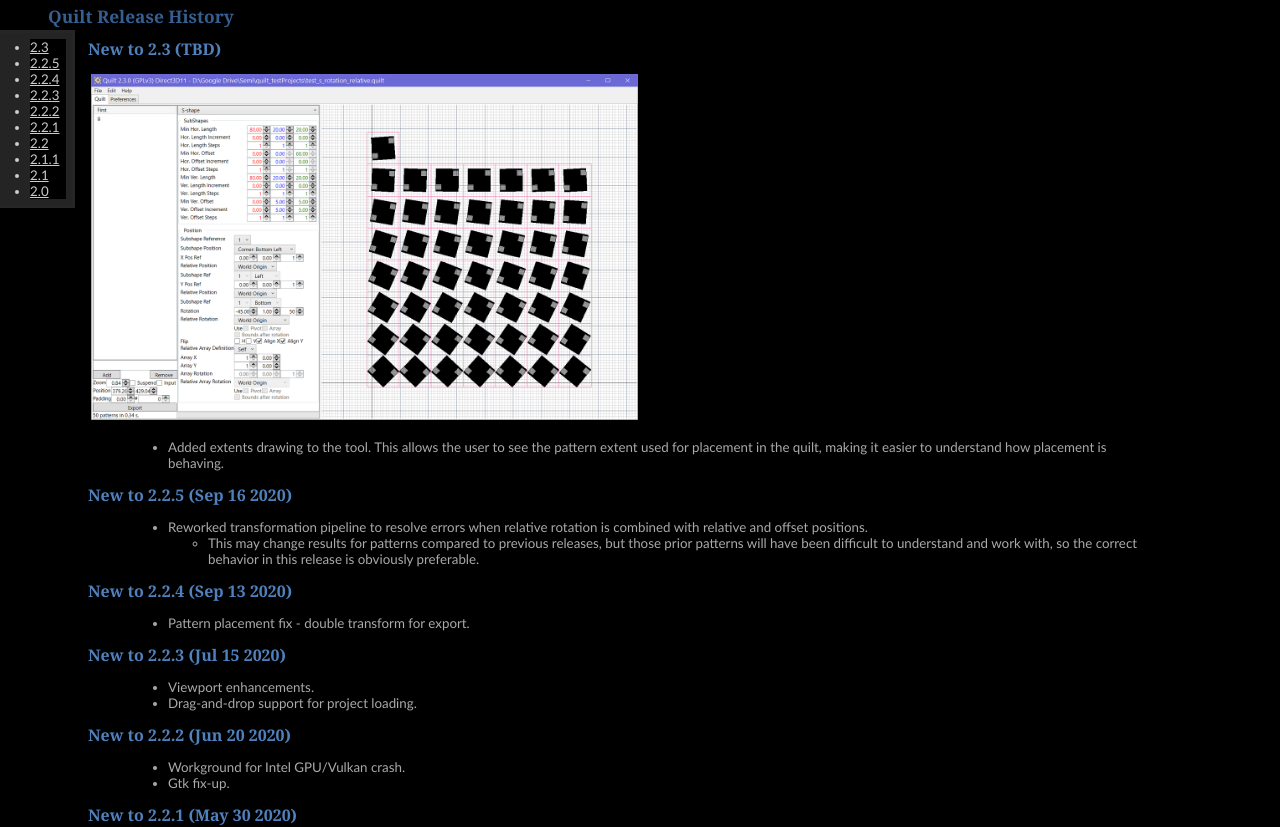
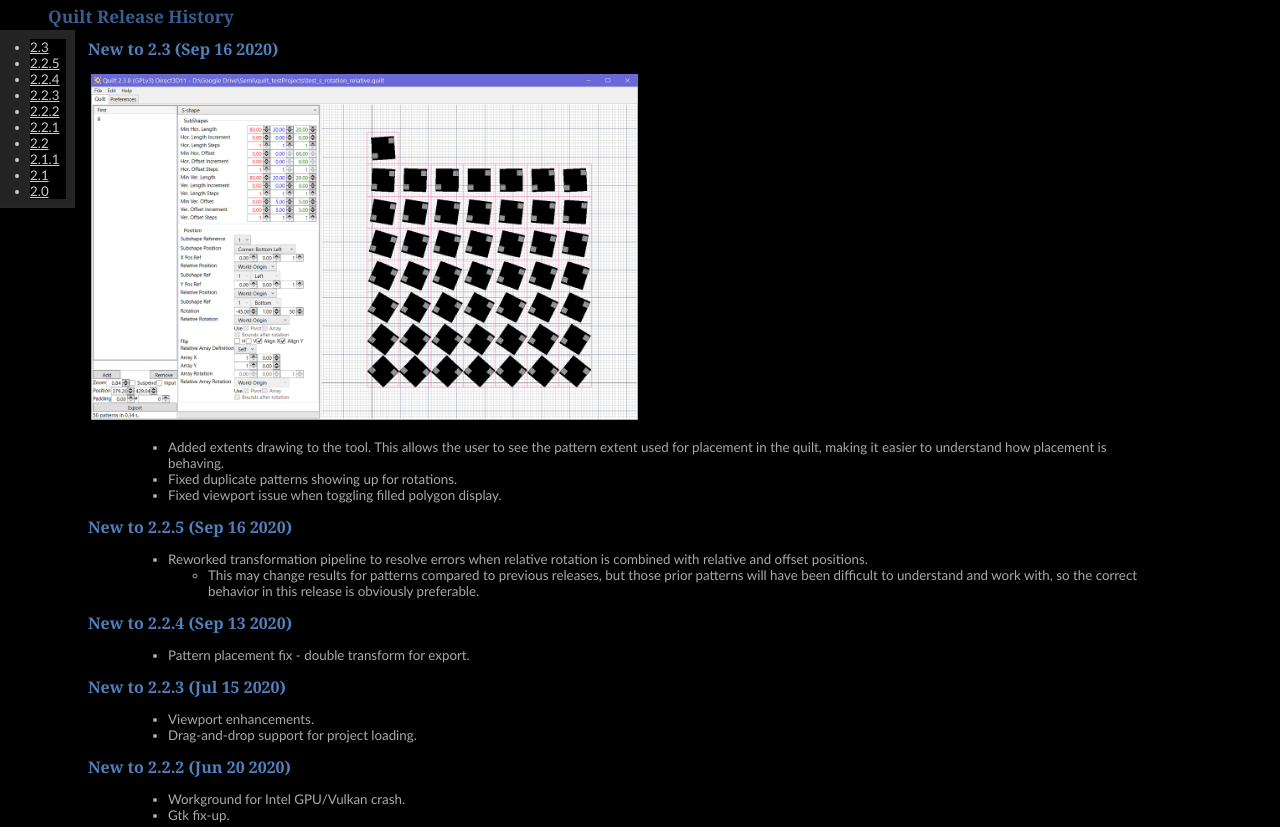
Before and after one commit to philstopford/Quilt_GPL, a plain HTML site: page Documentation/releases.html in a window 1280 px wide. Shown: the top 827 px of the page. Drawn offline with Linux system fonts and the light colour scheme.

Commit message:
Update releases.html

```diff
--- a/Documentation/releases.html
+++ b/Documentation/releases.html
@@ -214,7 +214,7 @@ box-shadow: 0 1px 3px black;
 
     <blockquote>
       <a name="releases_230"></a>
-      <h2 class="western">New to 2.3 (TBD)</h2>
+      <h2 class="western">New to 2.3 (Sep 16 2020)</h2>
       <table>
         <tr>
           <td = width="50%">
@@ -228,6 +228,8 @@ box-shadow: 0 1px 3px black;
       <blockquote>
         <ul>
           <li>Added extents drawing to the tool. This allows the user to see the pattern extent used for placement in the quilt, making it easier to understand how placement is behaving.</li>
+          <li>Fixed duplicate patterns showing up for rotations.</li>
+          <li>Fixed viewport issue when toggling filled polygon display.</li>
         </ul>
       </blockquote>
     </blockquote>
```
